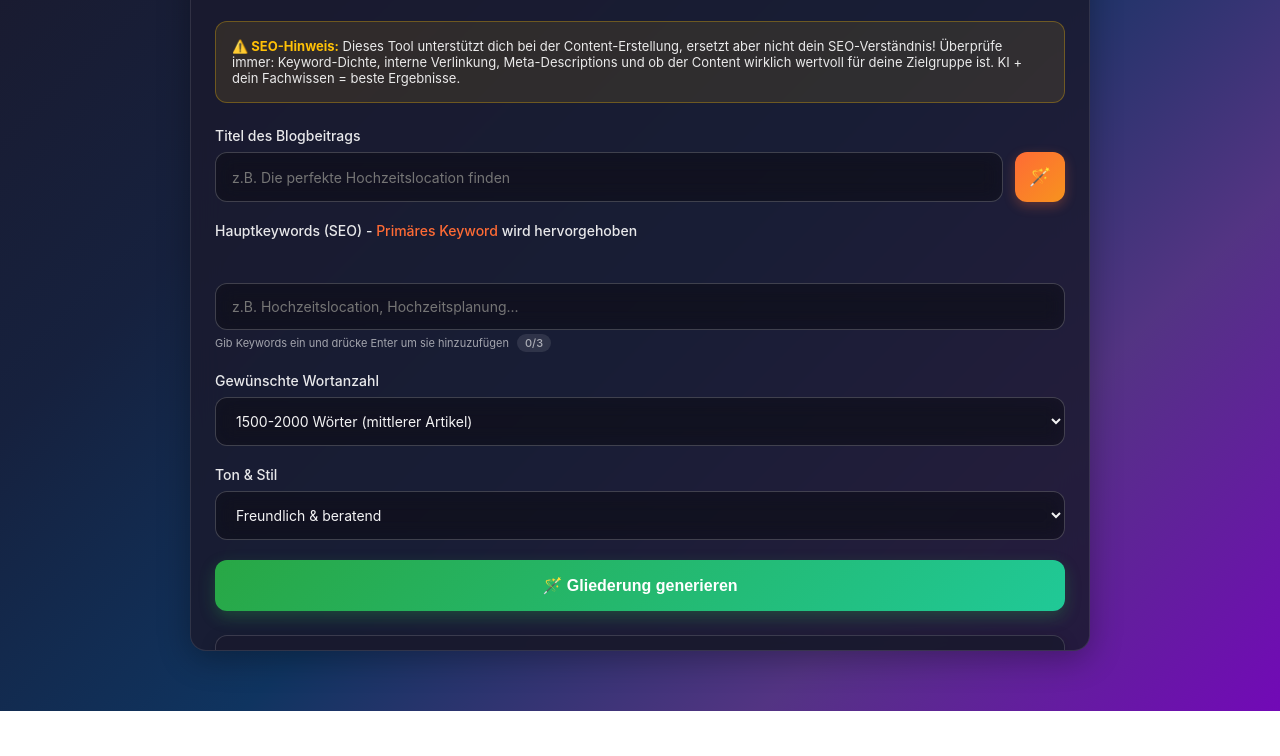
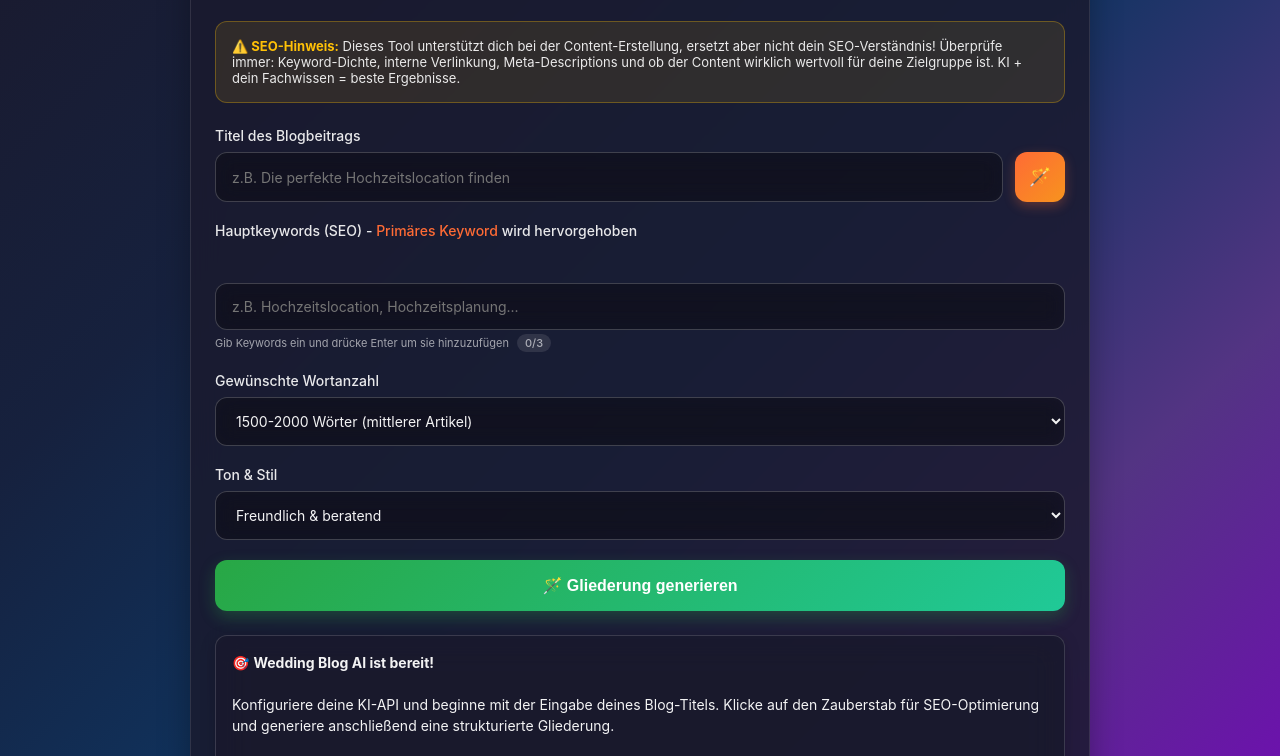
Before and after one commit to maikranz9999/wedding-blog-ai, a website: page index.html in a window 1280 px wide. Shown: the part 89-845 px from the top of the page. Before the commit the page ends 800 px from the top, so only its background shows below. Drawn offline with Linux system fonts and the light colour scheme.

Commit message:
Update index.html
höhe auskommentiert

```diff
--- a/index.html
+++ b/index.html
@@ -34,7 +34,7 @@
             border: 1px solid rgba(255, 255, 255, 0.1);
             box-shadow: 0 8px 32px rgba(0, 0, 0, 0.3);
             overflow-y: auto;
-            max-height: 90vh;
+            // max-height: 90vh;
         }
 
         .logo {
```
